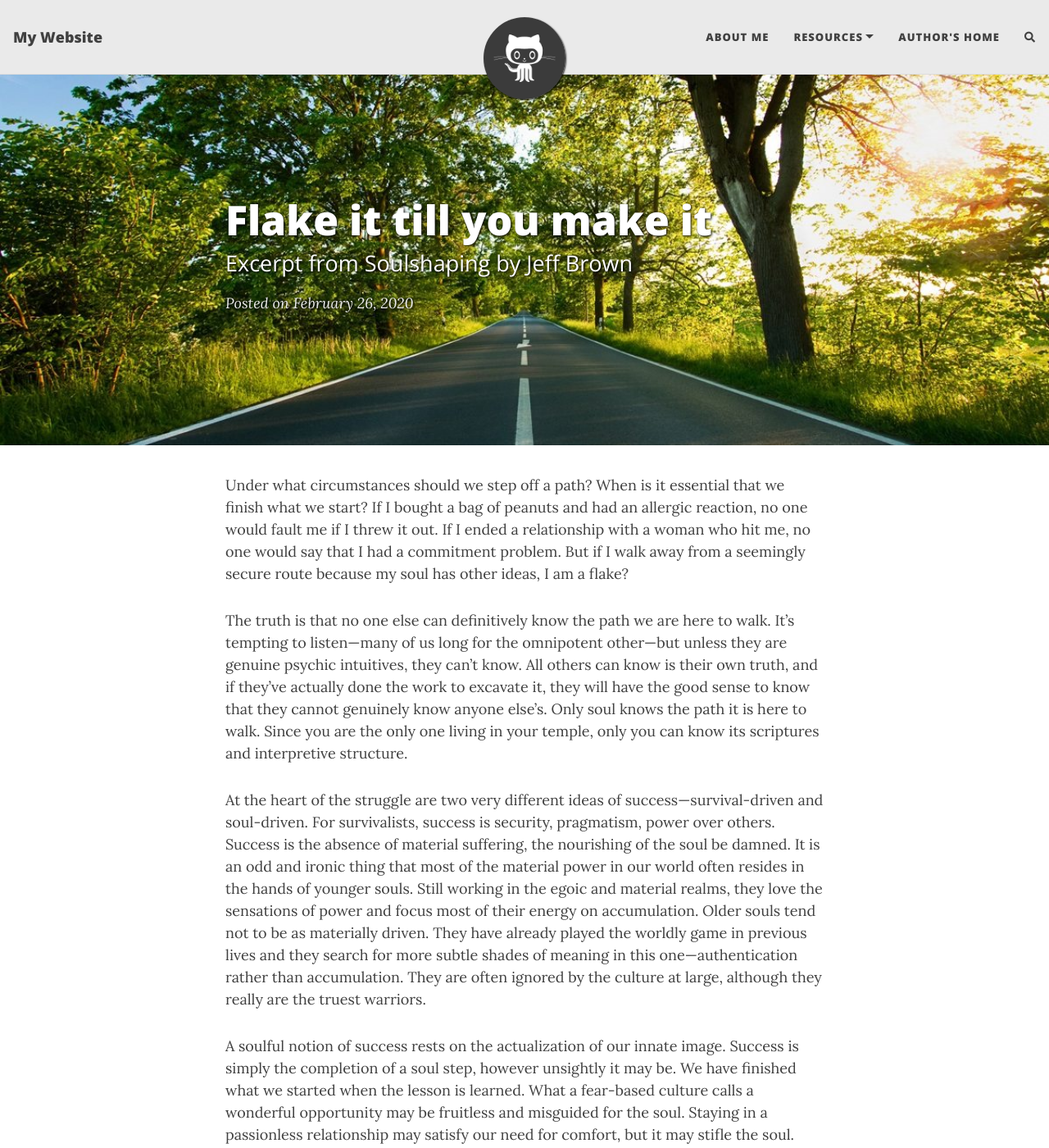
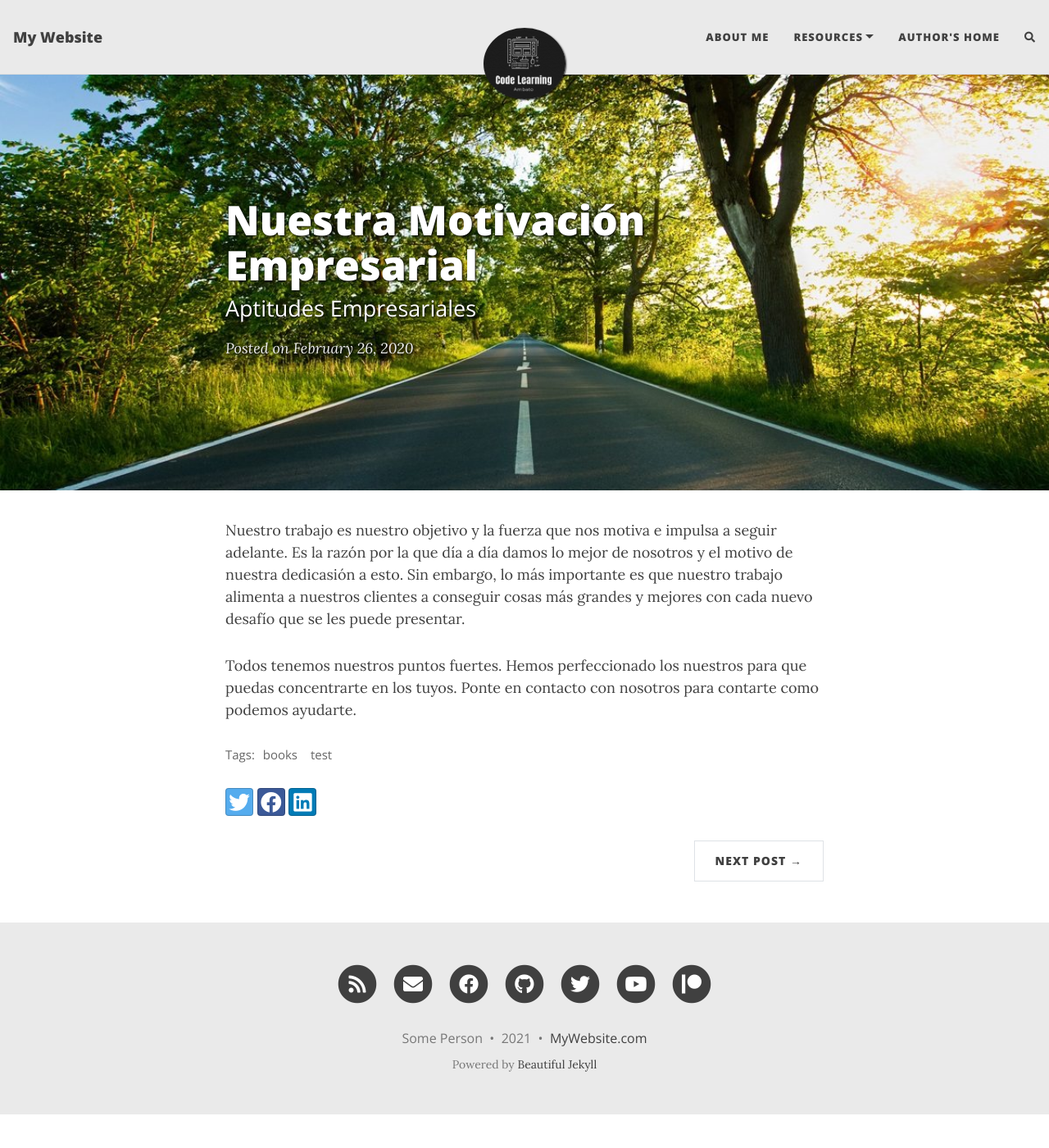
Before and after one commit to o-solis/o-solis.github.io, a Jekyll site: the page built from _posts/2020-02-26-flake-it-till-you-make-it.md, in a window 1280 px wide and 1400 px high. Shown: the whole window at 82% size. Built offline with Jekyll 4.4.1, drawn with Linux system fonts in a browser that asks for light colours; nearby versions of some CDN libraries; comment, search, counter and statistics services are not loaded; some of the changed text lies outside the part shown.

Commit message:
Actualización 24/11/21
Cambiando datos a mi página

```diff
--- a/_posts/2020-02-26-flake-it-till-you-make-it.md
+++ b/_posts/2020-02-26-flake-it-till-you-make-it.md
@@ -1,17 +1,13 @@
 ---
 layout: post
-title: Flake it till you make it
-subtitle: Excerpt from Soulshaping by Jeff Brown
+title: Nuestra Motivación Empresarial
+subtitle: Aptitudes Empresariales
 cover-img: /assets/img/path.jpg
 thumbnail-img: /assets/img/thumb.png
 share-img: /assets/img/path.jpg
 tags: [books, test]
 ---
 
-Under what circumstances should we step off a path? When is it essential that we finish what we start? If I bought a bag of peanuts and had an allergic reaction, no one would fault me if I threw it out. If I ended a relationship with a woman who hit me, no one would say that I had a commitment problem. But if I walk away from a seemingly secure route because my soul has other ideas, I am a flake?
+Nuestro trabajo es nuestro objetivo y la fuerza que nos motiva e impulsa a seguir adelante. Es la razón por la que día a día damos lo mejor de nosotros y el motivo de nuestra dedicasión a esto. Sin embargo, lo más importante es que nuestro trabajo alimenta a nuestros clientes a conseguir cosas más grandes y mejores con cada nuevo desafío que se les puede presentar.
 
-The truth is that no one else can definitively know the path we are here to walk. It’s tempting to listen—many of us long for the omnipotent other—but unless they are genuine psychic intuitives, they can’t know. All others can know is their own truth, and if they’ve actually done the work to excavate it, they will have the good sense to know that they cannot genuinely know anyone else’s. Only soul knows the path it is here to walk. Since you are the only one living in your temple, only you can know its scriptures and interpretive structure.
-
-At the heart of the struggle are two very different ideas of success—survival-driven and soul-driven. For survivalists, success is security, pragmatism, power over others. Success is the absence of material suffering, the nourishing of the soul be damned. It is an odd and ironic thing that most of the material power in our world often resides in the hands of younger souls. Still working in the egoic and material realms, they love the sensations of power and focus most of their energy on accumulation. Older souls tend not to be as materially driven. They have already played the worldly game in previous lives and they search for more subtle shades of meaning in this one—authentication rather than accumulation. They are often ignored by the culture at large, although they really are the truest warriors.
-
-A soulful notion of success rests on the actualization of our innate image. Success is simply the completion of a soul step, however unsightly it may be. We have finished what we started when the lesson is learned. What a fear-based culture calls a wonderful opportunity may be fruitless and misguided for the soul. Staying in a passionless relationship may satisfy our need for comfort, but it may stifle the soul. Becoming a famous lawyer is only worthwhile if the soul demands it. It is an essential failure if you are called to be a monastic this time around. If you need to explore and abandon ten careers in order to stretch your soul toward its innate image, then so be it. Flake it till you make it.
+Todos tenemos nuestros puntos fuertes. Hemos perfeccionado los nuestros para que puedas concentrarte en los tuyos. Ponte en contacto con nosotros para contarte como podemos ayudarte.
```
Also changed, not shown: assets/img/avatar-icon.png.
